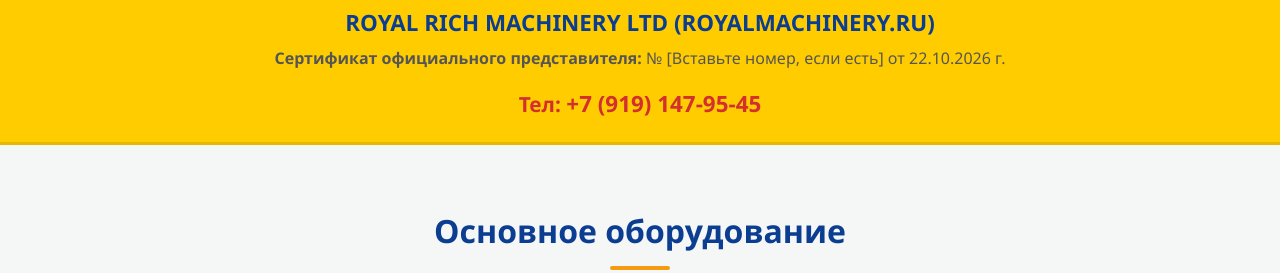
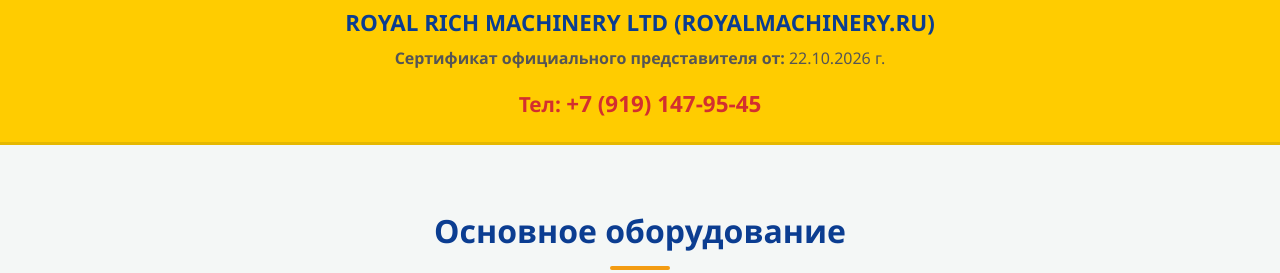
Before and after one commit to Shengquan-Machinery/adult-diapers, a plain HTML site: page index.html in a window 1280 px wide. Shown: the part 547-820 px from the top of the page. Drawn offline with Linux system fonts and the light colour scheme.

Commit message:
Update index.html

```diff
--- a/index.html
+++ b/index.html
@@ -463,14 +463,14 @@
         <a href="#main-machine" class="btn">Смотреть конфигурацию</a>
     </section>
 
-    <!-- Баннер эксклюзивного представителя с сертификатом -->
+    <!-- Баннер эксклюзивного представителя с датой сертификата -->
     <div class="representative-banner">
         <p style="margin: 0;">
             <strong>Официальный эксклюзивный представитель в РФ и странах СНГ:</strong><br>
             <a href="https://royalmachinery.ru" target="_blank">Royal Rich Machinery LTD (royalmachinery.ru)</a>
         </p>
         <p class="cert-info">
-            <strong>Сертификат официального представителя:</strong> № [Вставьте номер, если есть] от 22.10.2026 г.
+            <strong>Сертификат официального представителя от:</strong> 22.10.2026 г.
         </p>
         <span class="phone-number">
             Тел: <a href="tel:+79191479545" style="font-size: 1.4rem; color: #d32f2f;">+7 (919) 147-95-45</a>
@@ -709,7 +709,7 @@
             <a href="https://royalmachinery.ru" target="_blank" style="color: #ffca28; text-decoration: underline;">Royal Rich Machinery LTD</a>
         </p>
         <p style="color: #aaa; font-size: 0.95rem; margin-bottom: 15px;">
-            Сертификат официального представителя: № [Вставьте номер] от 22.10.2026 г.
+            Сертификат официального представителя от: 22.10.2026 г.
         </p>
         <p>Наша компания также может поставлять различные виды сырья для детских подгузников, подгузников для взрослых и гигиенических прокладок.</p>
         <p style="margin-top: 20px; font-size: 0.9rem; color: #888;">&copy; <span id="year"></span> Все права защищены. Коммерческое предложение.</p>
```
